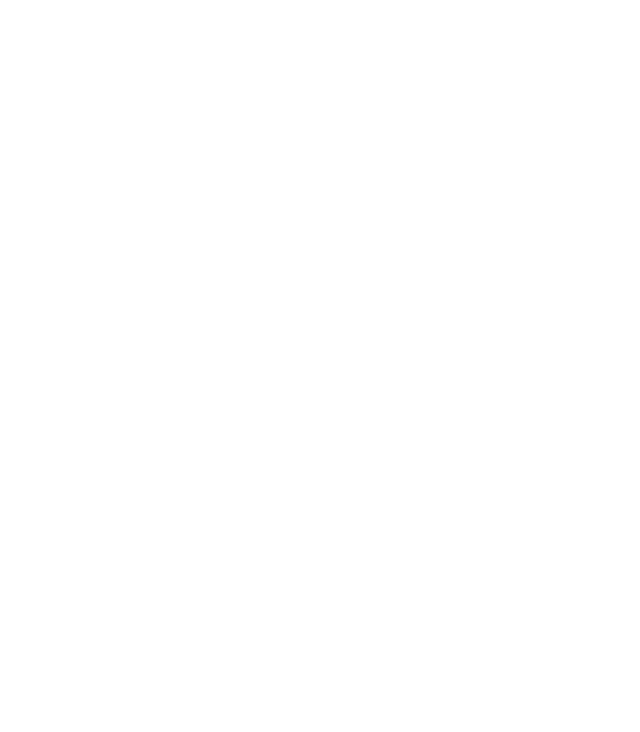
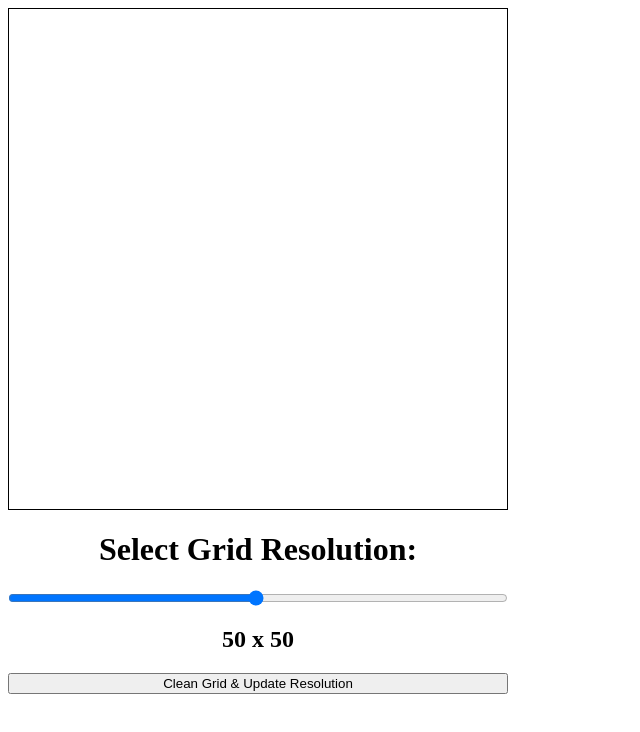
Before and after one commit to kvndrsy/odin-etch-a-sketch, a plain HTML site: page index.html in a window 1280 px wide. Shown: the whole page, without its empty margins (0-640 px from the left). Drawn offline with Linux system fonts and the light colour scheme.

Commit message:
Add etch-a-sketch functionality and controls

```diff
--- a/index.html
+++ b/index.html
@@ -9,6 +9,10 @@
   <title>Etch-a-Sketch</title>
 </head>
 <body>
-
+  <div class="container"></div>
+  <h1>Select Grid Resolution:</h1>
+  <input type="range" min="1" max="100" value="50" class="slider">
+  <h2 class="resolution-header"></h2>
+  <button class="reset-grid">Clean Grid & Update Resolution</button>
 </body>
 </html>
--- a/script.js
+++ b/script.js
@@ -0,0 +1,57 @@
+const container = document.querySelector(".container");
+const slider = document.querySelector(".slider");
+const resolutionHeader = document.querySelector(".resolution-header");
+const resetButton = document.querySelector(".reset-grid");
+
+function colorCell(event) {
+  let currentColor = this.style.backgroundColor;
+
+  if (!currentColor) this.style.backgroundColor = getRandomColor();
+  else if (currentColor !== "rgb(0, 0, 0)") {
+    let currentRgbValues = currentColor.slice(0, -1).split("(")[1].split(", ");
+
+    // Divide each RGB value by the 9th root of 256 to darken any cell to black in at most 10 mouseovers.
+    let newRgbValues = currentRgbValues.map(value => Math.floor(value / 256 ** (1/9)));
+
+    this.style.backgroundColor = `rgb(${newRgbValues[0]}, ${newRgbValues[1]}, ${newRgbValues[2]})`
+  }
+}
+
+function generateGrid() {
+  const sideDimension = slider.valueAsNumber;
+
+  // Empty the container of all currently existing children.
+  container.replaceChildren();
+
+  for (let i = 0; i < sideDimension; i++) {
+    let row = document.createElement("div");
+    row.classList.add("row");
+
+    for (let j = 0; j < sideDimension; j++) {
+      let cell = document.createElement("div");
+      cell.classList.add("cell");
+
+      row.appendChild(cell);
+    }
+
+    container.appendChild(row);
+  }
+
+  const cells = document.querySelectorAll(".cell");
+  cells.forEach(cell => cell.addEventListener("mouseenter", colorCell));
+}
+
+function getRandomColor() {
+  // There are 16**6 possible hexadecimal color values.
+  return `#${Math.floor(Math.random() * 16 ** 6).toString(16).padStart(6, "0")}`;
+}
+
+function updateResolutionHeader() {
+  resolutionHeader.textContent = `${slider.valueAsNumber} x ${slider.valueAsNumber}`;
+}
+
+slider.addEventListener("change", updateResolutionHeader);
+resetButton.addEventListener("click", generateGrid)
+
+updateResolutionHeader();
+generateGrid();
--- a/styles.css
+++ b/styles.css
@@ -0,0 +1,30 @@
+body {
+  display: flex;
+  flex-direction: column;
+  width: 500px;
+}
+
+.container {
+  display: flex;
+  flex-direction: column;
+  border: 1px black solid;
+  height: 500px;
+}
+
+.row {
+  display: flex;
+  flex: 1;
+}
+
+.cell {
+  flex: 1;
+}
+
+h1,
+h2 {
+  text-align: center;
+}
+
+.slider {
+  margin: 0;
+}
```
